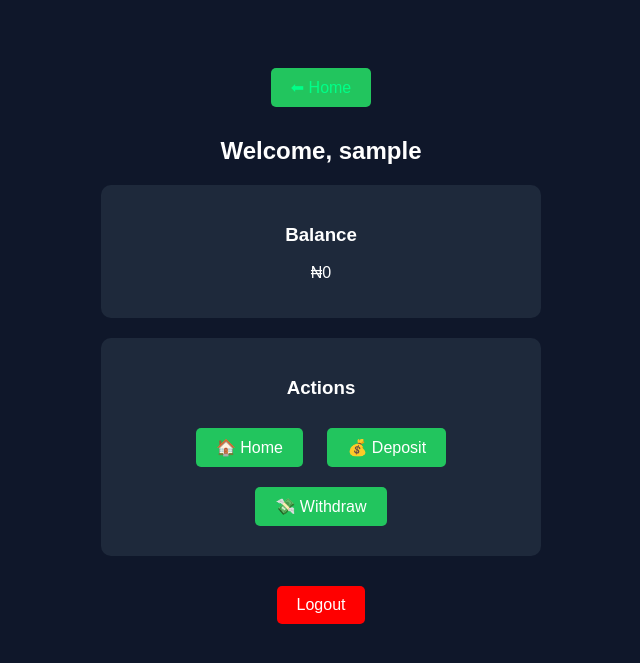
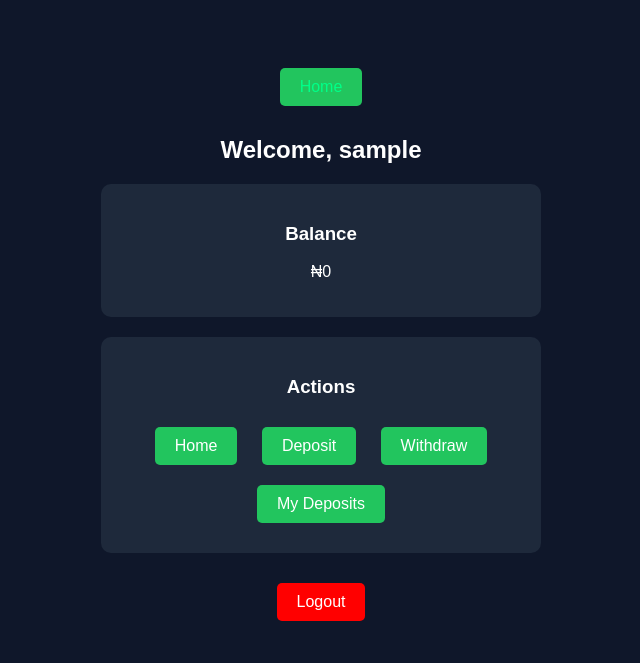
Before and after one commit to gregheading04-ui/securevest-website, a Flask app: page /dashboard in a window 1280 px wide. Shown: the top 663 px of the page, without its empty margins (319-959 px from the left). Run offline with Flask 3, Linux system fonts and the light colour scheme; the visitor is signed in with stand-in values (Sample User, id 1).

Commit message:
My deposit added

```diff
--- a/templates/dashboard.html
+++ b/templates/dashboard.html
@@ -29,7 +29,7 @@ a {
 </style>
 </head>
 <body>
-<a href="/" style="color: #00ff88;">⬅ Home</a>
+<a href="/" style="color: #00ff88;"> Home</a>
 <h2>Welcome, {{ user }}</h2>
 {% with messages = get_flashed_messages() %}
   {% if messages %}
@@ -46,12 +46,12 @@ a {
 
 <div class="card">
     <h3>Actions</h3>
-    <a href="/">🏠 Home</a>
-    <a href="/deposit" class="">💰 Deposit</a>
-    <a href="#">💸 Withdraw</a>
+    <a href="/">Home</a>
+    <a href="/deposit">Deposit</a>
+    <a href="#">Withdraw</a>
+    <a href="/my-deposits">My Deposits</a>
 </div>
 
 <a href="/logout" class="logout">Logout</a>
-
 </body>
 </html>
```
